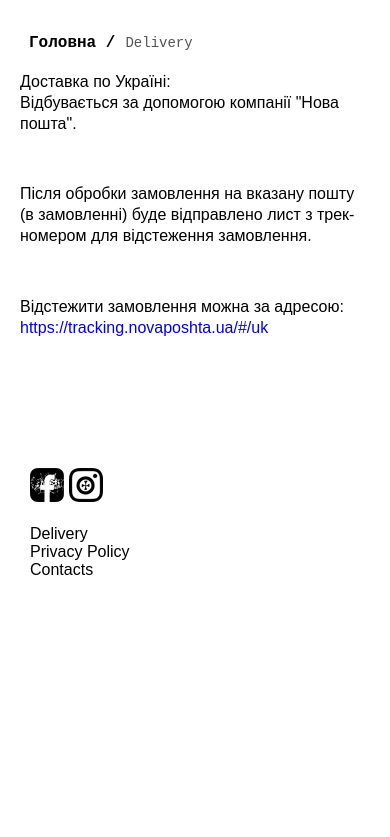
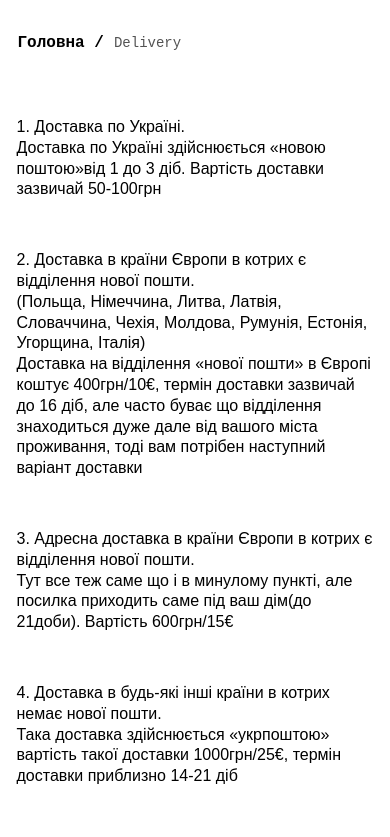
Before and after one commit to qualitypaper/forsbrand-frontend, a React (Create React App) app: page /delivery in a window 390 px wide. Shown: the top 837 px of the page. Built offline with nearby package versions, Linux system fonts and the light colour scheme; a web font is replaced by a local one.

Commit message:
add oneSize group

```diff
--- a/src/components/contacts/ContactsComponent.scss
+++ b/src/components/contacts/ContactsComponent.scss
@@ -16,9 +16,18 @@
 @media screen and (max-width: 816px) {
   .ContactsComponent {
     padding: 110px;
-  }
-
-  .ContactsComponent p {
-    width: 300px; /* Adjust the width for smaller screens */
+   p{
+  width: 300px;
+    }
+   /* Adjust the width for smaller screens */
   }
 }
+
+@media screen and (max-width: 320px) {
+  .DeliveryComponent {
+    padding: 20px;
+    p {
+      width: 254px;
+  }
+  }
+}
--- a/src/components/delivery/DeliveryComponent.jsx
+++ b/src/components/delivery/DeliveryComponent.jsx
@@ -6,18 +6,25 @@ const DeliveryComponent = () => {
 
         <div className="DeliveryComponent">
             <p>
-                Доставка по Україні:<br/>
-                Відбувається за допомогою компанії "Нова пошта".<br/>
+            1. Доставка по Україні. <br/>
+            Доставка по Україні здійснюється «новою поштою»від 1 до 3 діб. Вартість доставки зазвичай 50-100грн<br/>
             </ p>
             <p>
-                Після обробки замовлення на вказану пошту (в замовленні) буде відправлено лист з трек-номером для
-                відстеження замовлення.<br/>
+
+               2. Доставка в країни Європи в котрих є відділення нової пошти. <br/>
+              (Польща, Німеччина, Литва, Латвія, Словаччина, Чехія, Молдова, Румунія, Естонія, Угорщина, Італія)<br/>
+               Доставка на відділення «нової пошти» в Європі коштує 400грн/10€, термін доставки зазвичай до 16 діб, але часто буває що відділення знаходиться дуже дале від вашого міста проживання, тоді вам потрібен наступний варіант доставки<br/>
             </p>
             <p>
-                Відстежити замовлення можна за адресою:<br/>
-
-                <a href="https://tracking.novaposhta.ua/#/uk">https://tracking.novaposhta.ua/#/uk</a>  <br/>
-
+            3. Адресна доставка в країни Європи в котрих є відділення нової пошти. <br/>
+            Тут все теж саме що і в минулому пункті, але посилка приходить саме під ваш дім(до 21доби). Вартість 600грн/15€<br/>
+            </p>
+            <p>
+            4. Доставка в будь-які інші країни в котрих немає нової пошти.<br/>
+             Така доставка здійснюється «укрпоштою» вартість такої доставки 1000грн/25€, термін доставки приблизно 14-21 діб<br/>
+            </p>
+            <p>
+            З приводу будь-яких питань пишіть нам в інстаграм або телеграм. <br />
             </p>
         </div>
     )
--- a/src/components/delivery/DeliveryComponent.scss
+++ b/src/components/delivery/DeliveryComponent.scss
@@ -1,20 +1,29 @@
 .DeliveryComponent {
-  padding-bottom: 140px;
+  padding-bottom: 60px;
   margin: 0 auto;
 
   p {
     font-size: normal normal normal 28px/1.4em proxima-n-w01-reg,proxima-n-w05-reg,sans-serif;
     line-height: 1.3em;
     margin-bottom: 50px; /* Adjust the value to your preference */
+    width: 800px;
   }
 }
 
 @media screen and (max-width: 816px) {
   .DeliveryComponent {
     padding: 20px;
+    p {
+      width: 357px;
   }
-
-  .ContactsComponent p {
-    width: 300px;
   }
 }
+
+@media screen and (max-width: 320px) {
+  .DeliveryComponent {
+    padding: 20px;
+    p {
+      width: 254px;
+  }
+  }
+}
--- a/src/components/mainpage/drawer/drawer.scss
+++ b/src/components/mainpage/drawer/drawer.scss
@@ -230,7 +230,7 @@
         }
       }
       .Btn {
-        width: 85%;
+        width: 90%;
         font-size: 13px;
         margin: 26px;
       }
@@ -251,7 +251,7 @@
         }
       }
       .Btn {
-        width: 85%;
+        width: 90%;
         font-size: 13px;
         margin: 22px;
       }
@@ -289,7 +289,7 @@
         }
       }
       .Btn {
-        width: 85%;
+        width: 90%;
         font-size: 13px;
         margin: 16px;
       }
@@ -333,7 +333,7 @@
         }
       }
       .Btn {
-        width: 85%;
+        width: 90%;
         font-size: 13px;
       }
     }
--- a/src/components/productpage/header/Header.scss
+++ b/src/components/productpage/header/Header.scss
@@ -46,9 +46,9 @@
   .header{
     .containerHeader {
       .header__product{
-        padding-left: 29px;
+        padding-left: 21px;
         gap: 20px;
-        margin-bottom: 0px;
+        margin-bottom: 45px;
         .header__product-nav {
           .header__product-navigation{
             .header__product-navigation-bold{
--- a/src/components/productpage/main/CardFull.jsx
+++ b/src/components/productpage/main/CardFull.jsx
@@ -13,22 +13,31 @@ function CardFull({product, onClickAddToCart}) {
     const { currentClothing, currentImageIndex, openSeeSized, setOpenSeeSized } = useContext(AppContext);
     const {name} =
         currentClothing;
-
         const getSizesImage = () => {
-        if (currentClothing.group) {
+            if (currentClothing.group && currentClothing.group.sizesImage) {
                 return currentClothing.group.sizesImage;
+            } else if (currentClothing.group && currentClothing.group.oneSize) {
+                return ["One Size"];
+            } else {
+                return ["Немає розмірів"];
             }
         };
+
         const OpenSeeSized = () => {
-        return(
+            const sizesImage = getSizesImage();
+
+
+            if (sizesImage) {
+                return (
                     <div className="main-see_sizes-images">
                         <div className="see_sizes-images">
-                    <img src={getSizesImage()} alt="sizes"/>
+                            <img src={sizesImage} alt="sizes"/>
                         </div>
                         <ClosedBox />
                     </div>
-        )
+                );
             }
+        };
 
 
     return (
--- a/src/pages/Home.jsx
+++ b/src/pages/Home.jsx
@@ -38,8 +38,8 @@ export const Home = () => {
     useEffect(() => {
         const getClothes = async () => {
             setLoading(true);
-            // const res = {data: ProductJson}
-            const res = await axios.get(`${BASE_URL}/product/getAll`)
+            const res = {data: ProductJson}
+            // const res = await axios.get(`${BASE_URL}/product/getAll`)
             setCardData(res.data);
             setCurrentCardData(res.data); //
             setLoading(false);
--- a/src/pages/ProductPage.jsx
+++ b/src/pages/ProductPage.jsx
@@ -44,8 +44,8 @@ export const ProductPage = () => {
 
     useEffect(() => {
         const fetchData = async () => {
-            // const res = {data: ProductJson.find(item => item.id === Number.parseInt(id))}
-            const res = await axios.get(`${BASE_URL}/product/get/${id}`)
+            const res = {data: ProductJson.find(item => item.id === Number.parseInt(id))}
+            // const res = await axios.get(`${BASE_URL}/product/get/${id}`)
             if (res.data) {
                 console.log(res.data)
                 setCurrentClothing(res.data)
```
Lines whose indentation alone changed are shown as unchanged.
